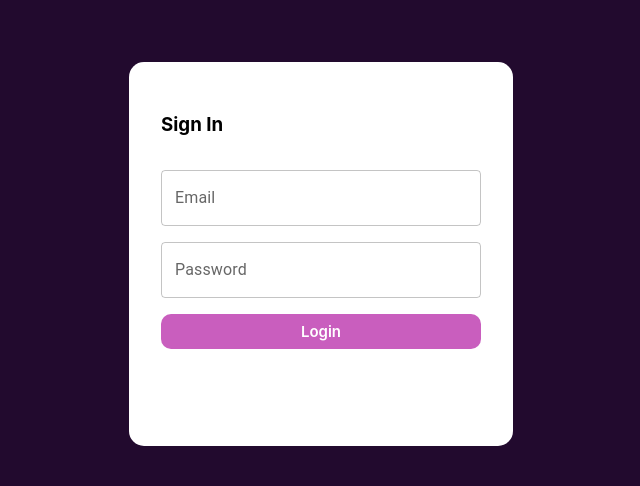
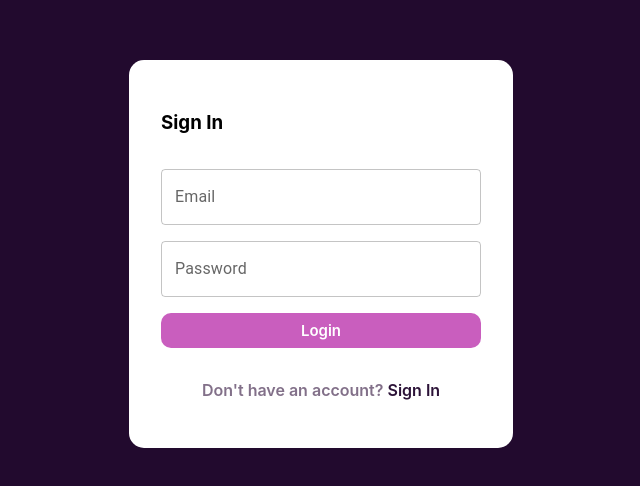
Before and after one commit to simz14/ClockWise, a React (Vite) app in the folder client/: page /login in a window 1280 px wide. Shown: the part 146-632 px from the top of the page, without its empty margins (319-959 px from the left). Built offline with nearby package versions, Linux system fonts and the light colour scheme.

Commit message:
styling forms

```diff
--- a/client/src/components/FormWrapper.jsx
+++ b/client/src/components/FormWrapper.jsx
@@ -10,6 +10,19 @@ const StyledForm = styled.div`
   display: flex;
   flex-direction: column;
   gap: 1rem;
+  @media (max-width: 400px) {
+    width: 90%;
+    min-width: 10rem;
+  }
+  .linkTo {
+    color: ${({ theme }) => theme.colors.fadePurple};
+    font-weight: 600;
+    align-self: center;
+    a {
+      text-decoration: none;
+      color: ${({ theme }) => theme.colors.mediumPruple};
+    }
+  }
 `;
 
 const FormWrapper = ({ children }) => {
--- a/client/src/screens/Login/components/LoginForm.jsx
+++ b/client/src/screens/Login/components/LoginForm.jsx
@@ -1,3 +1,4 @@
+import { Link } from "react-router-dom";
 import Button from "../../../components/Button";
 import FormWrapper from "../../../components/FormWrapper";
 import { TextField } from "@mui/material";
@@ -35,6 +36,9 @@ const LoginForm = () => {
         helperText={errors.password?.message}
       />
       <Button onClick={handleSubmit()} title="Login" pinkButton={true} />
+      <p className="linkTo">
+        Don&#39;t have an account? <Link to="/register"> Sign In</Link>
+      </p>
     </FormWrapper>
   );
 };
--- a/client/src/screens/Register/components/RegisterForm.jsx
+++ b/client/src/screens/Register/components/RegisterForm.jsx
@@ -1,3 +1,4 @@
+import { Link } from "react-router-dom";
 import Button from "../../../components/Button";
 import FormWrapper from "../../../components/FormWrapper";
 import { TextField } from "@mui/material";
@@ -45,6 +46,9 @@ const RegisterForm = () => {
       />
 
       <Button onClick={handleSubmit()} title="Register" pinkButton={true} />
+      <p className="linkTo">
+        Already have an account? <Link to="/login"> Sign In</Link>
+      </p>
     </FormWrapper>
   );
 };
```
